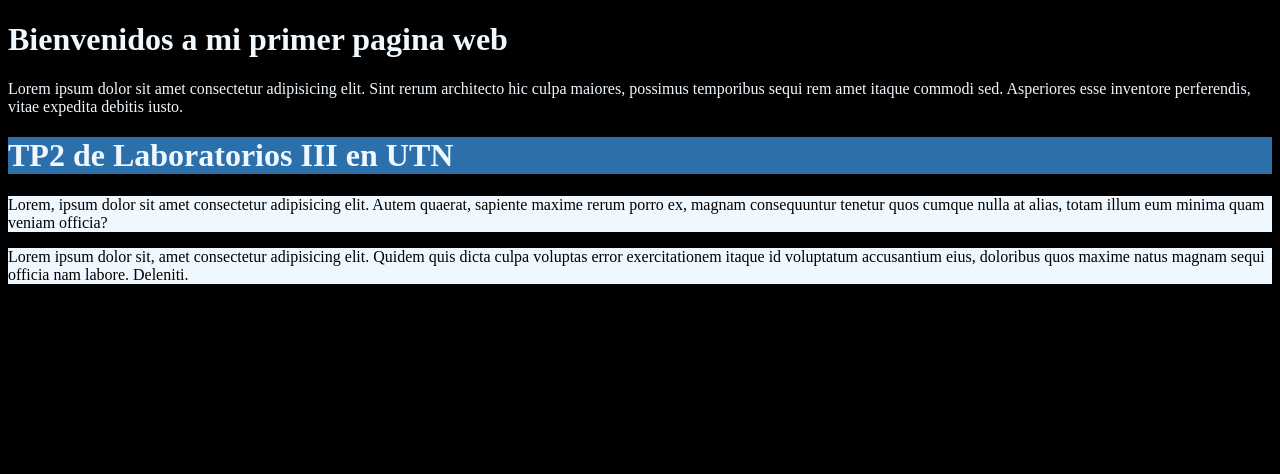
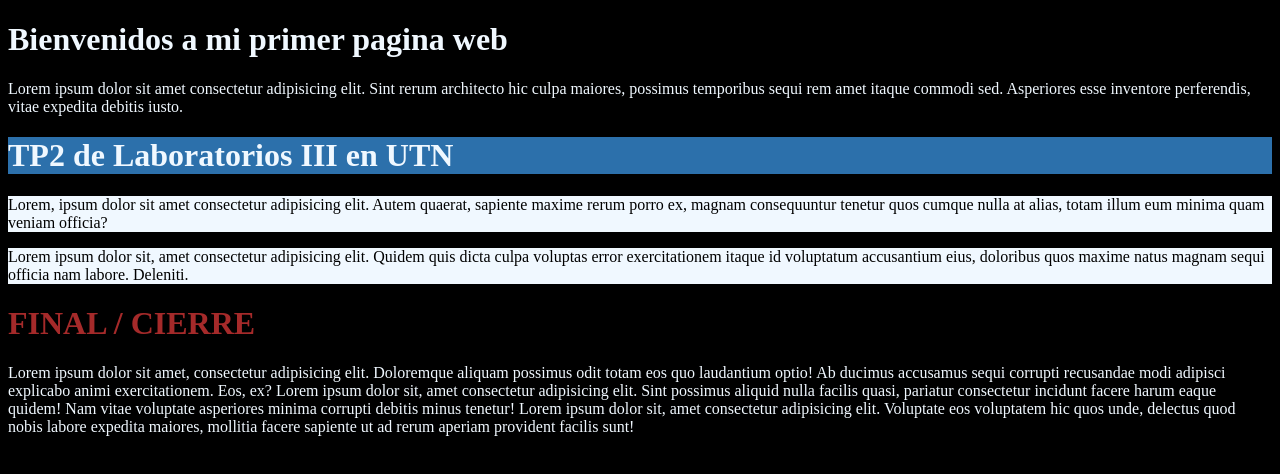
Before and after one commit to KevinLlabot/TP2, a plain HTML site: page Fusion sin confilctos/index.html in a window 1280 px wide. Drawn offline with Linux system fonts and the light colour scheme.

Commit message:
Desde rama 4 agregamos el final

```diff
--- a/Fusion sin confilctos/index.html
+++ b/Fusion sin confilctos/index.html
@@ -10,6 +10,9 @@
          <h1 style="color: aliceblue; background-color: rgb(44, 112, 171);"> TP2 de Laboratorios III en UTN</h1>
          <p style="background-color: aliceblue;">Lorem, ipsum dolor sit amet consectetur adipisicing elit. Autem quaerat, sapiente maxime rerum porro ex, magnam consequuntur tenetur quos cumque nulla at alias, totam illum eum minima quam veniam officia?</p>
          <p style="background-color: aliceblue;">Lorem ipsum dolor sit, amet consectetur adipisicing elit. Quidem quis dicta culpa voluptas error exercitationem itaque id voluptatum accusantium eius, doloribus quos maxime natus magnam sequi officia nam labore. Deleniti.</p>
+         <h1 style="color: brown;">FINAL / CIERRE</h1>
+         <p style="color: aliceblue;">Lorem ipsum dolor sit amet, consectetur adipisicing elit. Doloremque aliquam possimus odit totam eos quo laudantium optio! Ab ducimus accusamus sequi corrupti recusandae modi adipisci explicabo animi exercitationem. Eos, ex? Lorem ipsum dolor sit, amet consectetur adipisicing elit. Sint possimus aliquid nulla facilis quasi, pariatur consectetur incidunt facere harum eaque quidem! Nam vitae voluptate asperiores minima corrupti debitis minus tenetur! Lorem ipsum dolor sit, amet consectetur adipisicing elit. Voluptate eos voluptatem hic quos unde, delectus quod nobis labore expedita maiores, mollitia facere sapiente ut ad rerum aperiam provident facilis sunt!</p>
+
 
 
     </body>
```
